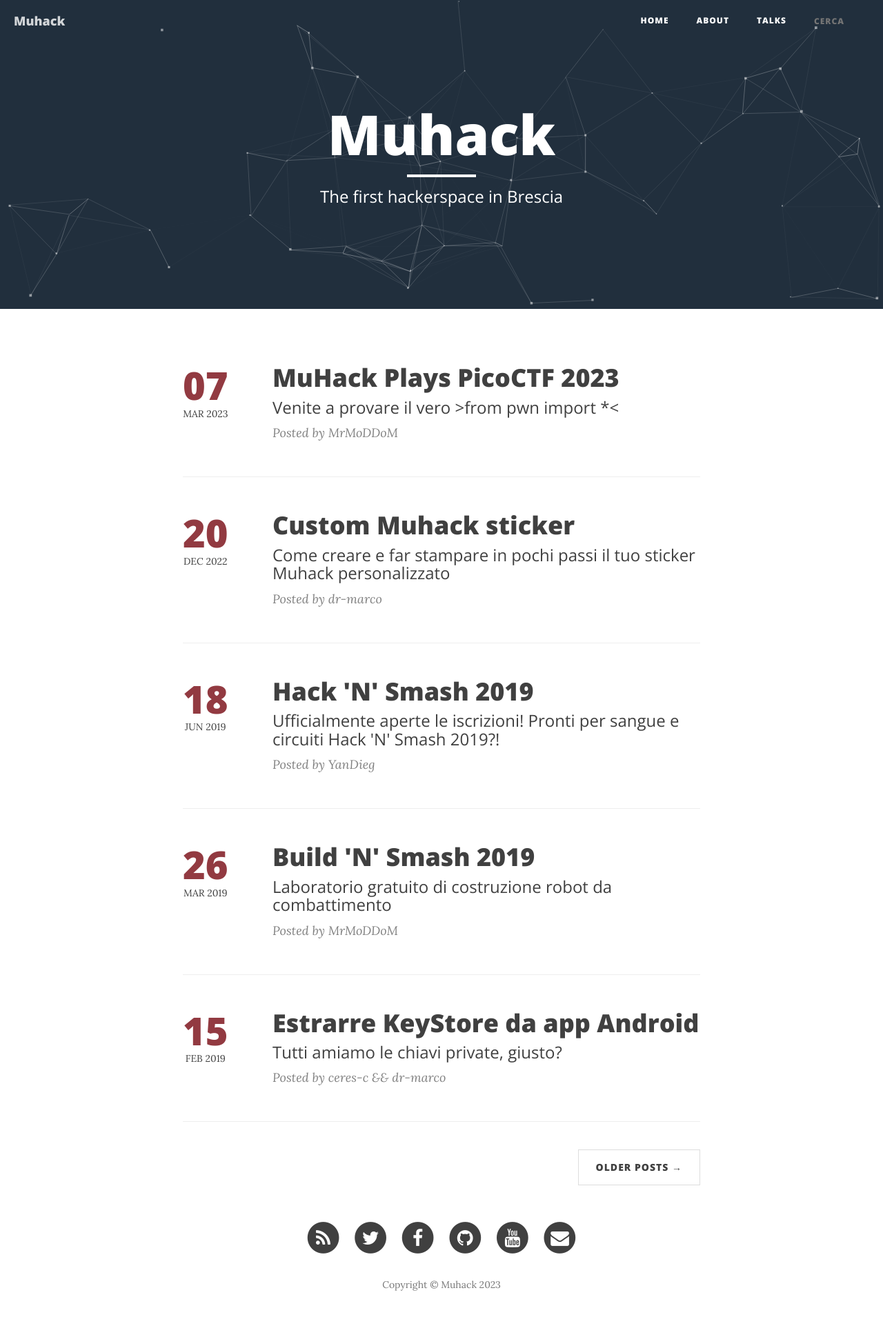
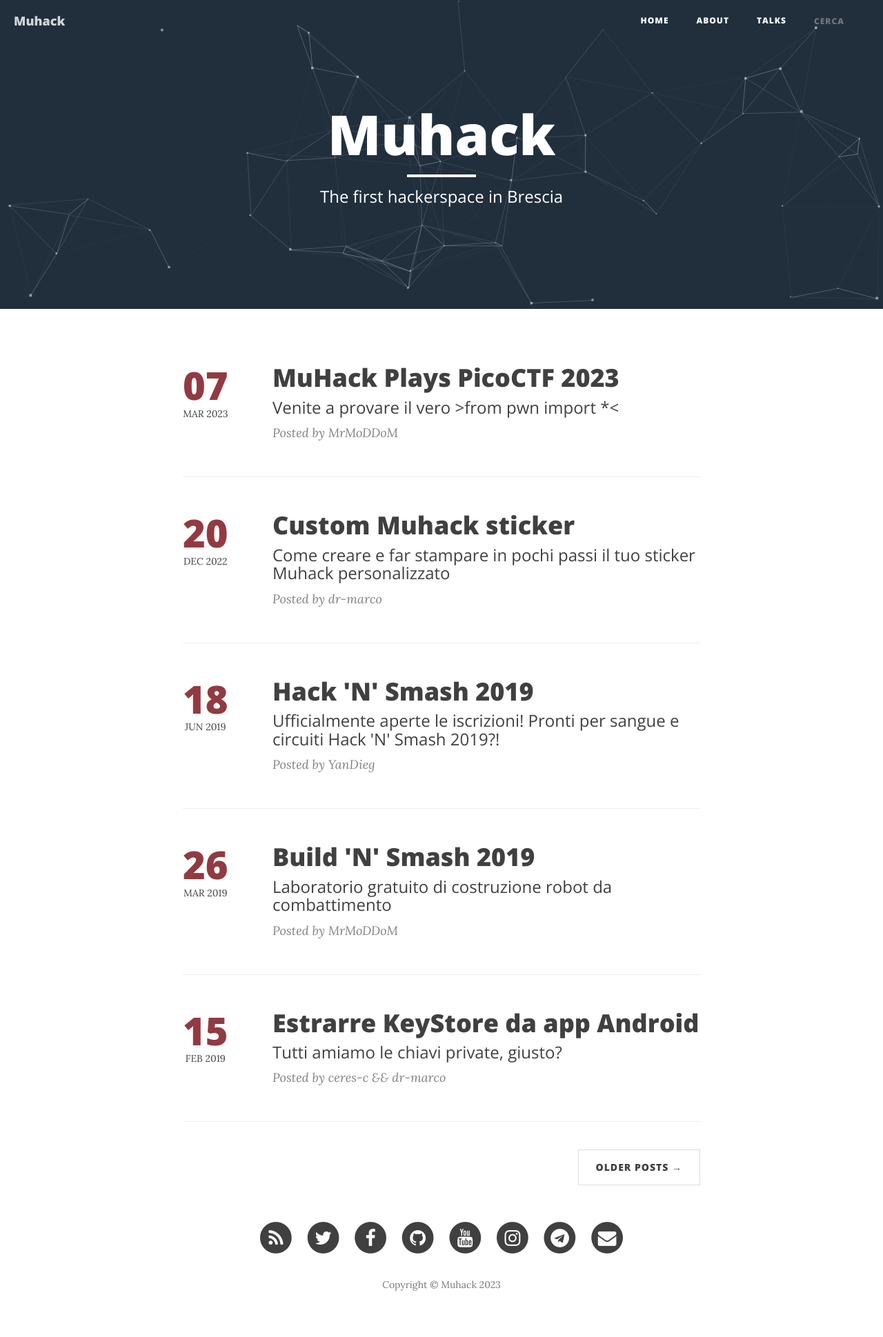
Before and after one commit to muhack/muhack.github.io, a Jekyll site: the page built from index.html, in a window 1280 px wide. Shown: the whole page at 69% size. Built offline with Jekyll 4.4.1, drawn with Linux system fonts in a browser that asks for light colours; nearby versions of some CDN libraries; the list of posts is cut into pages by our own code.

Commit message:
Added Instagram and Telegram link to footer

```diff
--- a/_config.yml
+++ b/_config.yml
@@ -9,6 +9,8 @@ twitter-username: muhackIT
 github-username: muhack
 youtube-username: UC3NrDI9TYPBYz6pbUl3tqcA
 email: info@muhack.org
+telegram: muhack
+instagram: hackerspace_muhack
 # GOOGLE ANALYTICS
 # google-analytics-id:
 # BUILD SETTINGS
--- a/_includes/footer.html
+++ b/_includes/footer.html
@@ -51,6 +51,26 @@
                         </a>
                     </li>
                     {% endif %}
+                    {% if site.instagram %}
+                    <li>
+                        <a href="https://www.instagram.com/{{ site.telegram }}">
+                            <span class="fa-stack fa-lg">
+                                <i class="fa fa-circle fa-stack-2x"></i>
+                                <i class="fa fa-brands fa-instagram fa-stack-1x fa-inverse"></i>
+                            </span>
+                        </a>
+                    </li>
+                    {% endif %}
+                    {% if site.telegram %}
+                    <li>
+                        <a href="https://t.me/{{ site.telegram }}">
+                            <span class="fa-stack fa-lg">
+                                <i class="fa fa-circle fa-stack-2x"></i>
+                                <i class="fa fa-brands fa-telegram fa-stack-1x fa-inverse"></i>
+                            </span>
+                        </a>
+                    </li>
+                    {% endif %}
                     {% if site.email %}
                     <li>
                         <a href="mailto:{{ site.email }}">
```
